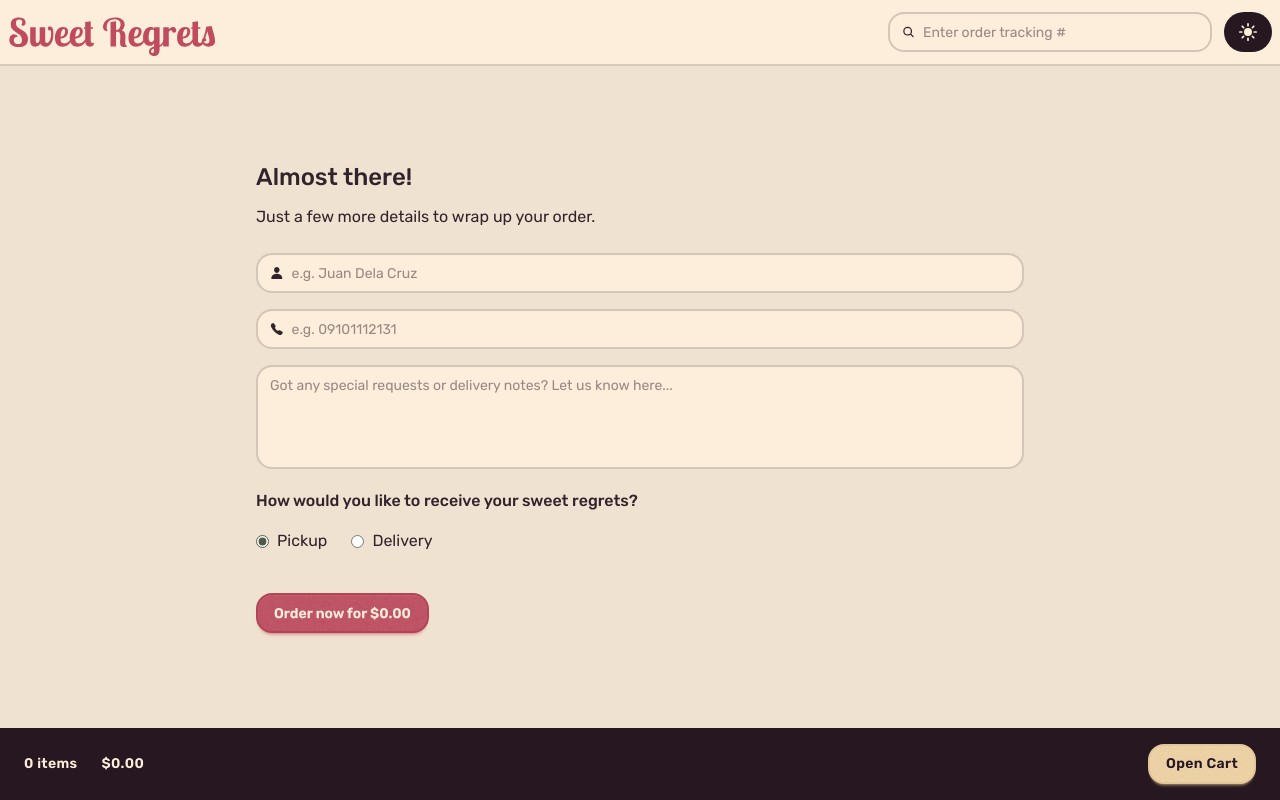
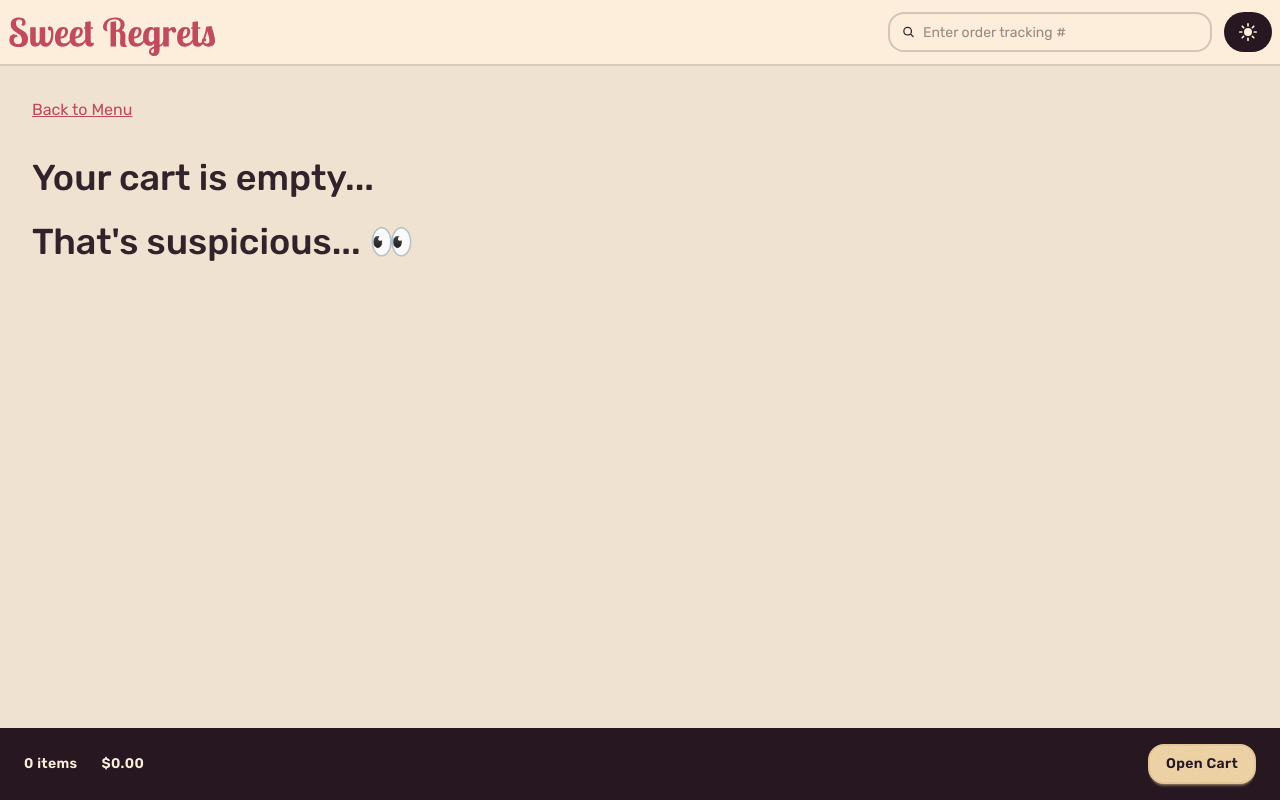
Before and after one commit to russelhanapi/sweet-regrets, a React (Vite) app: page /order/new in a window 1280 px wide. Built offline with nearby package versions, Linux system fonts and the light colour scheme; no server answers.

Commit message:
feat: render EmptyCart component if cart is empty
- This prevents users from accessing the order form without any items in their cart, improving user experience and preventing invalid form submissions.

```diff
--- a/src/features/order/CreateOrder.jsx
+++ b/src/features/order/CreateOrder.jsx
@@ -4,6 +4,7 @@ import { IoCall, IoMap, IoPerson } from 'react-icons/io5';
 
 import { formatCurrency } from '../../utils/helpers';
 import { getCart, getTotalCartPrice } from '../cart/cartSlice';
+import EmptyCart from '../cart/EmptyCart';
 import InputField from '../../components/ui/InputField';
 import Button from '../../components/ui/Button';
 import useCreateOrderForm from '../../hooks/useCreateOrderForm';
@@ -36,6 +37,7 @@ function CreateOrder() {
   const subtotal = useSelector(getTotalCartPrice);
   const totalAmount = subtotal + deliveryFee;
 
+  if (!cart.length) return <EmptyCart />;
   return (
     <div className='bg-base-200 flex min-h-full items-center justify-center'>
       <div className='max-container px-4 py-8 sm:py-8 md:px-8'>
```
